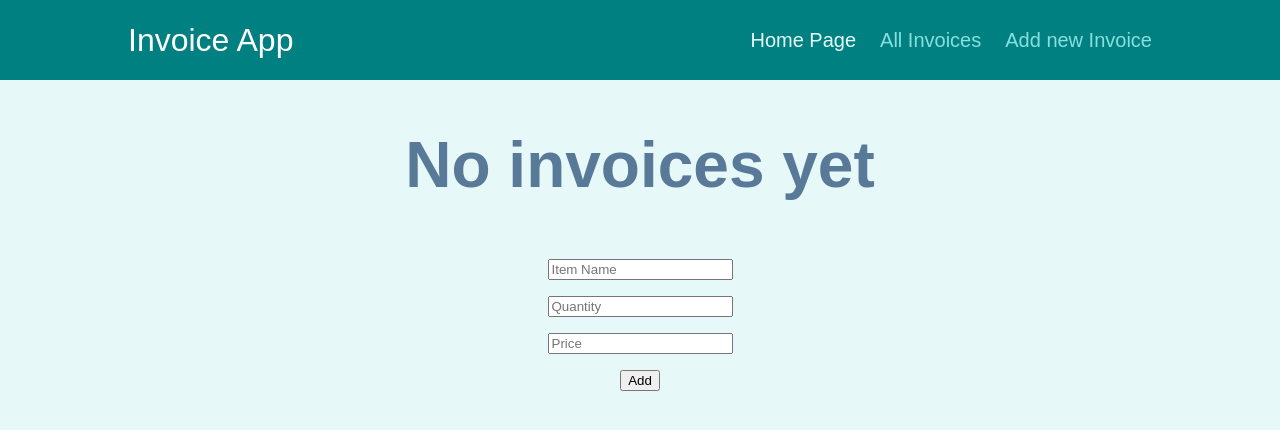
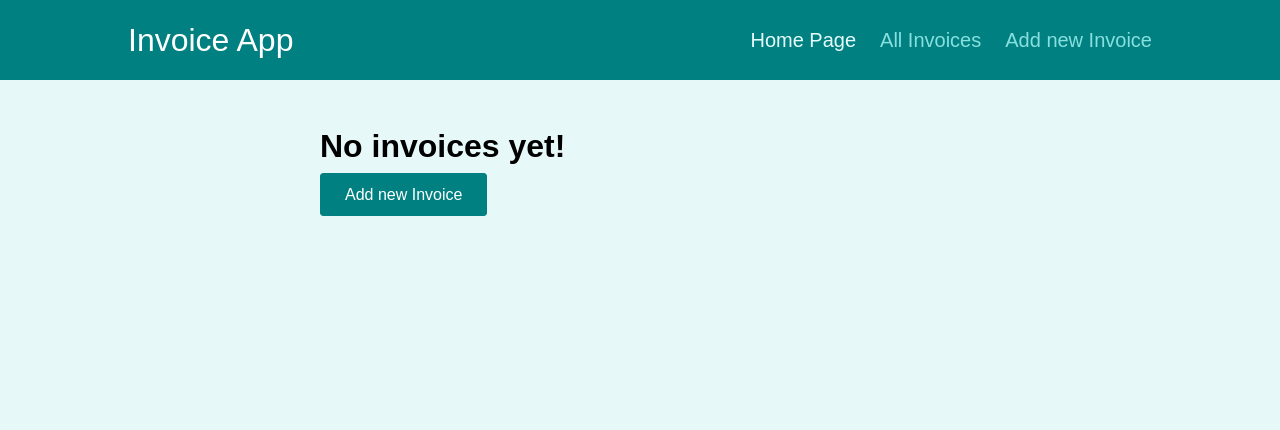
Before and after one commit to MarkoKustudija/InvoicesApp, a React (Create React App) app: page /home in a window 1280 px wide. Shown: the top 430 px of the page. Built offline with nearby package versions, Linux system fonts and the light colour scheme.

Commit message:
adding HomePage

```diff
--- a/src/App.js
+++ b/src/App.js
@@ -1,24 +1,31 @@
 import Layout from "./components/layout/Layout";
 import InvoiceForm from "./components/Invoices/InvoiceForm";
+import { Redirect, Route, Switch } from "react-router-dom";
+import HomePage from "./components/home/HomePage";
 import { useState } from "react";
-import InvoiceItem from "./components/Invoices/InoviceItem";
-import { Route, Switch } from "react-router-dom";
-import HomePage from "./components/home/HomePage";
+import Invoices from "./page/Invoices";
+
+const DUMMY_ITEMS= [
+  {
+    id: 'e1',
+    name: 'Toilet Paper',
+    quantity: 1,
+    price: 10.99
+  },
+  {
+    id: 'e2',
+    name: 'Bread',
+    quantity: 2,
+    price: 3.44
+  }
+
+]
 
 function App() {
-  const [invoices, setInvoices] = useState([]);
-  const [isThereInvoices, setIsThereInvoices] = useState(false);
 
-  const deleteInvoice = (id) => {
-    setInvoices((prevStates) => {
-      return prevStates.filter((item, index) => {
-        return index !== id;
-      });
-    });
-    console.log("deleted");
-  };
+  const [invoices, setInvoices] = useState([DUMMY_ITEMS]);
 
-  return (
+   return (
     <Layout>
       <Switch>
 
@@ -26,18 +33,14 @@ function App() {
           <HomePage />
         </Route>
 
-        {invoices.map((item, index) => {
-          return (
-            <InvoiceItem
-              key={index}
-              id={index}
-              name={item.name}
-              quantity={item.quantity}
-              price={item.price}
-              onDelete={deleteInvoice}
-            />
-          );
-        })}
+        <Route path="/" exact>
+          <Redirect to = "/home"/>
+        </Route>
+
+
+        {/* <Route path="/invoices" exact>
+          <Invoices invoices = {invoices}/>
+        </Route> */}
 
         <Route path="/new-invoice">
           <InvoiceForm />
--- a/src/components/home/HomePage.js
+++ b/src/components/home/HomePage.js
@@ -1,25 +1,43 @@
-import classes from "./Home.module.css";
-import React, { useState } from "react";
-import InvoiceForm from "../Invoices/InvoiceForm";
+import classes from "./HomePage.module.css";
+// import React, { useState } from "react";
+// import InvoiceForm from "../Invoices/InvoiceForm";
+import { Link } from "react-router-dom";
+import { useState } from "react";
+import InvoiceItem from "../Invoices/InoviceItem";
 
 const HomePage = () => {
 
-    const [invoices, setInvoices] = useState([]);
-    const [isThereInvoices, setIsThereInvoices] = useState(false);
+  const [invoices, setInvoices] = useState([]);
+  const [isThereInvoices, setIsThereInvoices] = useState(false);
 
-    function addInvoice(newInvoice) {
-        setInvoices((prevState) => {
-          return [...prevState, newInvoice];
-        });
-        setIsThereInvoices(true);
-      }
-
+  const deleteInvoice = (id) => {
+    setInvoices((prevStates) => {
+      return prevStates.filter((item, index) => {
+        return index !== id;
+      });
+    });
+    console.log("deleted");
+  };
 
   return (
-    <div className={classes.home}>
-        {!isThereInvoices &&  <form><h1>No invoices yet</h1></form>}
-        <InvoiceForm onAdd = {addInvoice}/>
+    <div className={classes.noquotes}>
+      {!isThereInvoices && <h1>No invoices yet!</h1>}
+      <Link className="btn" to="/new-invoice">
+        Add new Invoice
+      </Link>
 
+      {invoices.map((item, index) => {
+          return (
+            <InvoiceItem
+              key={index}
+              id={index}
+              name={item.name}
+              quantity={item.quantity}
+              price={item.price}
+              onDelete={deleteInvoice}
+            />
+          );
+        })}
     </div>
   );
 };
```
Also changed, not shown: src/components/home/HomePage.module.css (renamed from src/components/home/Home.module.css).
